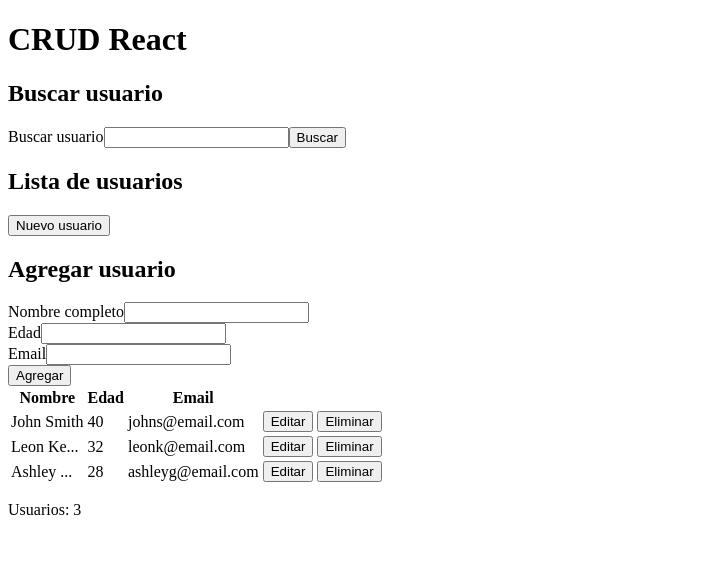
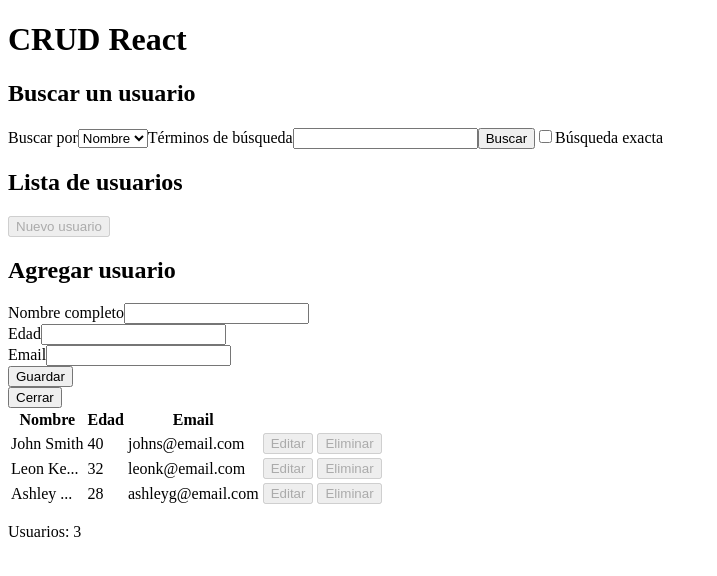
Before and after one commit to Dyrran/crud-react-dyrran, a React (Vite) app: page / in a window 1280 px wide. Both pictures are taken after a click on the button "Nuevo usuario". Shown: the top 576 px of the page, without its empty margins (0-717 px from the left). Built offline with nearby package versions, Linux system fonts and the light colour scheme.

Commit message:
feat: Funciones de Agregar, modificar y eliminar listas

```diff
--- a/src/components/AddModifyUserForm/AddModifyUserForm.jsx
+++ b/src/components/AddUserForm/AddUserForm.jsx
@@ -1,6 +1,6 @@
 import { useState } from "react"
 
-export default function AddModifyUserForm( {onAddUser, BtnText, Title} ) {
+export default function AddUserForm( {onBtnAddUser} ) {
 
     let [newUserName, setNewUserName] = useState("")
     let [newUserAge, setNewUserAge] = useState("")
@@ -13,7 +13,7 @@
 
     return (
         <div>
-            <h2>{Title}</h2>
+            <h2>Agregar usuario</h2>
             <span>
                 <label>Nombre completo</label>
                 <input type="text" name="newUserName" value={newUserName} onChange={handleNewUserName}/>
@@ -26,7 +26,7 @@
                 <label>Email</label>
                 <input type="text" name="newUserEmail" value={newUserEmail} onChange={handleNewUserEmail}/>
             </span><br/>
-            <button onClick={() => onAddUser(newUserEmail, newUserName, newUserAge)}>{BtnText}</button>
+            <button onClick={() => onBtnAddUser(newUserEmail, newUserName, newUserAge)}>Guardar</button>
         </div>
     )
 }
--- a/src/components/MainForm/LocalForm.jsx
+++ b/src/components/MainForm/LocalForm.jsx
@@ -1,5 +1,6 @@
 import { useState } from "react"
-import AddModifyUserForm from "../AddModifyUserForm/AddModifyUserForm"
+import ModifyUserForm from "../ModifyUserForm/ModifyUserForm"
+import AddUserForm from "../AddUserForm/AddUserForm"
 
 let initialUsers = [
     { "email": "johns@email.com", "name": "John Smith", "age": 40 },
@@ -19,6 +20,18 @@
     let [newUserAge, setNewUserAge] = useState("")
     let [newUserEmail, setNewUserEmail] = useState("")
 
+    // Possible values: 0=none, 1=add, 2=edit
+    let [showAddModUser, setShowAddModUser] = useState(0)
+
+    let [indexToEdit, setIndexToEdit] = useState(null)
+    let formAddModUser = null
+    let [disableButtons, setDisableButtons] = useState(false)
+
+    // Search
+    function fnSearch() {
+
+    }
+
     // Add user to list
     function fnAdd(email, name, age) {
         setUsers([...users, {
@@ -27,14 +40,34 @@
             "age": age
             }]
         );
-        setNewUserName("");
-        setNewUserAge("");
-        setNewUserEmail("");
+        setShowAddModUser(null);
+        setDisableButtons(false);
     }
 
-    // Editar elemento de la lista de usuarios.
-    function fnEdit(itemIndex) {
+    // Iniciar proceso de crear elemento para la lista de usuarios.
+    function fnStartAdd() {
+        setShowAddModUser(1);
+        setDisableButtons(true);
+    }
 
+    // Iniciar proceso de editar elemento de la lista de usuarios.
+    function fnStartEdit(itemIndex) {
+        setShowAddModUser(2)
+        setIndexToEdit(itemIndex)
+        setDisableButtons(true);
+    }
+
+    // Actualizar cambios en item editado
+    function fnUpdate(email, name, age, index) {
+        const editedUsers = users;
+        editedUsers[index] = {
+            "email": email,
+            "name": name,
+            "age": age
+            };
+        setUsers(editedUsers);
+        setShowAddModUser(null);
+        setDisableButtons(false);
     }
 
     // Eliminar elemento de la lista de usuarios.
@@ -43,24 +76,57 @@
         setUsers(updatedUsers);
     }
 
+    function fnHideAddModUser() {
+        setShowAddModUser(null);
+        setDisableButtons(false);
+    }
+
+    // Decidir cuál formulario mostrar: agregar o editar ítem.
+    if ( showAddModUser === 1) {
+        formAddModUser = (
+            <div>
+                <AddUserForm
+                    onBtnAddUser={fnAdd}
+                />
+                <button onClick={fnHideAddModUser}>Cerrar</button>
+            </div>
+        )
+    } else if ( showAddModUser === 2 ) {
+        formAddModUser = (
+            <div>
+                <ModifyUserForm
+                    onBtnModUser={fnUpdate}
+                    Index={indexToEdit}
+                    OldName={users[indexToEdit].name}
+                    OldAge={users[indexToEdit].age}
+                    OldEmail={users[indexToEdit].email}
+                />
+                <button onClick={fnHideAddModUser}>Cerrar</button>
+            </div>
+        )
+    }
+
     return (
         <div>
             <h1>CRUD React</h1>
-            <h2>Buscar usuario</h2>
-            <span>
-                <label>Buscar usuario</label>
-                <input type="text" name="searchValue" value={searchValue} onChange={handleSearch}/>
-                <button>Buscar</button>
-            </span>
+            <h2>Buscar un usuario</h2>
+            <label>Buscar por</label>
+            <select name="searchOptions">
+                <option name="byName">Nombre</option>
+                <option name="byEmail">Email</option>
+            </select>
+            <label>Términos de búsqueda</label>
+            <input type="text" name="searchValue" value={searchValue} onChange={handleSearch}/>
+            <button onClick={() => fnSearch()}>Buscar</button>
+            <input type="checkbox" name="searchCaseSensitive"/>
+            <label for="searchCaseSensitive">Búsqueda exacta</label>
+
             <h2>Lista de usuarios</h2>
-            <button>Nuevo usuario</button>
+            <button onClick={() => fnStartAdd()} disabled={disableButtons}>Nuevo usuario</button>
 
-            <AddModifyUserForm
-                onAddUser={fnAdd}
-                BtnText="Agregar"
-                Title="Agregar usuario"
-            />
-
+            <div>
+                {formAddModUser}
+            </div>
 
             <table>
                 <thead>
@@ -79,8 +145,8 @@
                                 <td>{truncateText(el.name, maxNameLength)}</td>
                                 <td>{el.age}</td>
                                 <td>{el.email}</td>
-                                <td><button onClick={fnEdit(idx)}>Editar</button></td>
-                                <td><button onClick={() => fnDelete(el.email)}>Eliminar</button></td>
+                                <td><button onClick={() => fnStartEdit(idx)} disabled={disableButtons}>Editar</button></td>
+                                <td><button onClick={() => fnDelete(el.email)} disabled={disableButtons}>Eliminar</button></td>
                             </tr>)
                         })
                     }
--- /dev/null
+++ b/src/components/ModifyUserForm/ModifyUserForm.jsx
@@ -0,0 +1,32 @@
+import { useState } from "react"
+
+export default function ModifyUserForm( {onBtnModUser, Index, OldName, OldAge, OldEmail} ) {
+
+    let [newUserName, setNewUserName] = useState(OldName)
+    let [newUserAge, setNewUserAge] = useState(OldAge)
+    let [newUserEmail, setNewUserEmail] = useState(OldEmail)
+
+    // New user update content
+    let handleNewUserName = e => setNewUserName(e.target.value)
+    let handleNewUserAge = e => setNewUserAge(e.target.value)
+    let handleNewUserEmail = e => setNewUserEmail(e.target.value)
+
+    return (
+        <div>
+            <h2>Editar usuario</h2>
+            <span>
+                <label>Nombre completo</label>
+                <input type="text" name="newUserName" value={newUserName} onChange={handleNewUserName}/>
+            </span><br/>
+            <span>
+                <label>Edad</label>
+                <input type="number" name="newUserAge" value={newUserAge} onChange={handleNewUserAge}/>
+            </span><br/>
+            <span>
+                <label>Email</label>
+                <input type="text" name="newUserEmail" value={newUserEmail} onChange={handleNewUserEmail}/>
+            </span><br/>
+            <button onClick={() => onBtnModUser(newUserEmail, newUserName, newUserAge, Index)}>Guardar cambios</button>
+        </div>
+    )
+}
```
